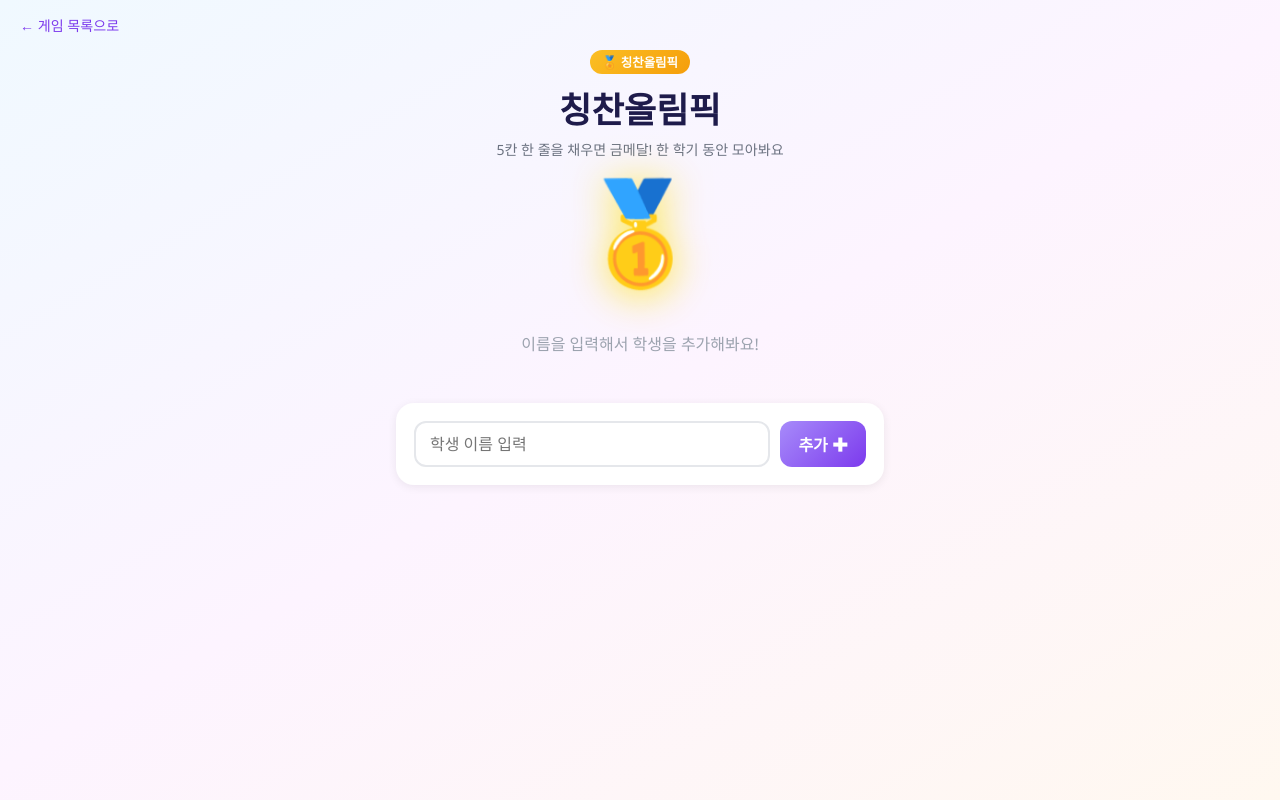
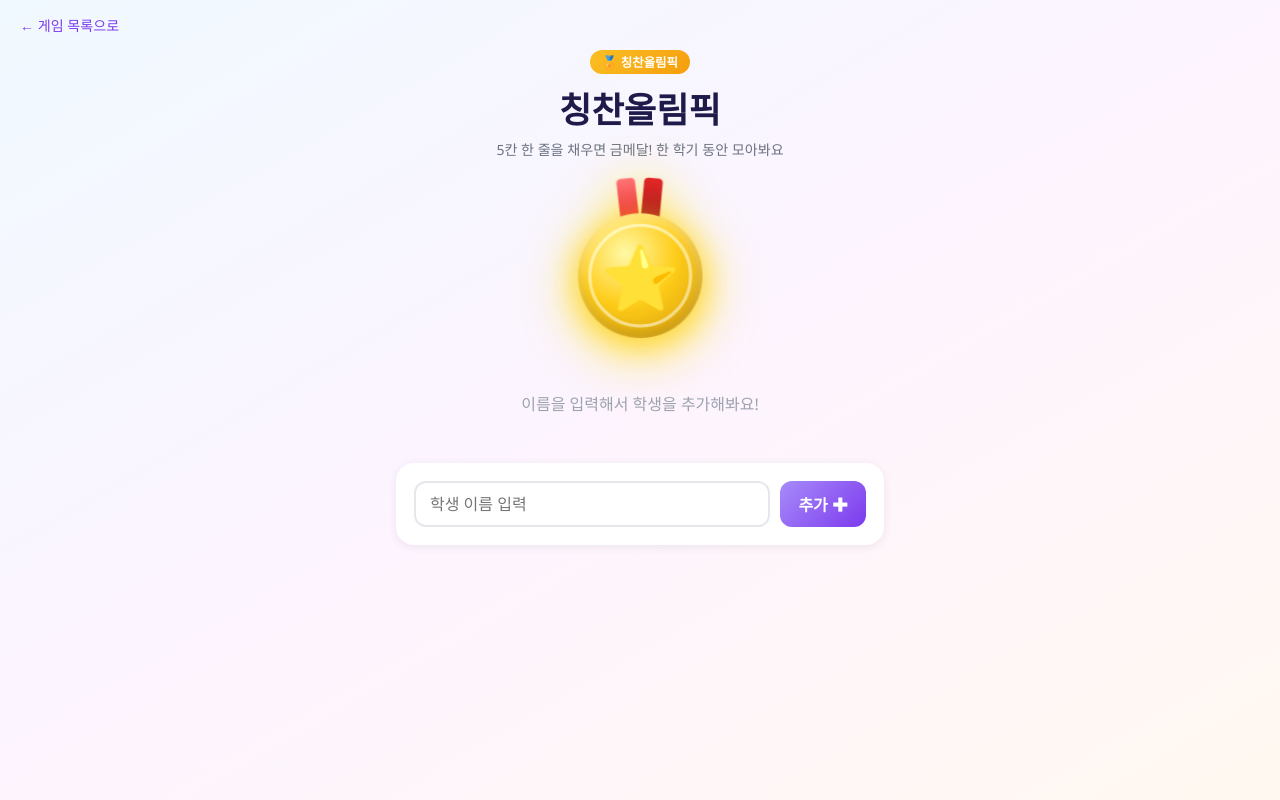
Before and after one commit to starbud2025-ux/game-school, a plain HTML site: page games/praise-sticker/index.html in a window 1280 px wide. Drawn offline with Linux system fonts and the light colour scheme.

Commit message:
칭찬올림픽: 금메달 커스텀 디자인 (숫자1 제거, 별 삽입)
Co-Authored-By: Claude Sonnet 4.6 <noreply@anthropic.com>

```diff
--- a/games/praise-sticker/index.html
+++ b/games/praise-sticker/index.html
@@ -216,15 +216,40 @@
     @keyframes cfFall { to { top: 110vh; opacity: 0; transform: rotate(540deg); } }
 
     /* Medal hero */
-    .medal-hero { text-align: center; margin: 2px 0 22px; }
-    .hero-medal {
-      font-size: 6rem; line-height: 1; display: inline-block;
+    .medal-hero { text-align: center; margin: 2px 0 24px; }
+    .custom-medal {
+      display: inline-flex; flex-direction: column; align-items: center;
       animation: heroShine 2.8s ease-in-out infinite;
     }
     @keyframes heroShine {
-      0%,100% { transform: scale(1) rotate(-3deg); filter: drop-shadow(0 4px 14px rgba(255,215,0,.55)); }
-      50%      { transform: scale(1.12) rotate(3deg); filter: drop-shadow(0 8px 30px rgba(255,215,0,1)) brightness(1.12); }
+      0%,100% { transform: scale(1) rotate(-3deg); filter: drop-shadow(0 6px 18px rgba(255,215,0,.6)); }
+      50%      { transform: scale(1.1) rotate(3deg); filter: drop-shadow(0 10px 34px rgba(255,215,0,1)) brightness(1.1); }
     }
+    .medal-ribbon { display: flex; gap: 5px; margin-bottom: -10px; }
+    .ribbon-l {
+      width: 18px; height: 44px;
+      background: linear-gradient(180deg, #f87171, #dc2626);
+      border-radius: 4px 4px 0 0; transform: rotate(-6deg);
+    }
+    .ribbon-r {
+      width: 18px; height: 44px;
+      background: linear-gradient(180deg, #dc2626, #991b1b);
+      border-radius: 4px 4px 0 0; transform: rotate(6deg);
+    }
+    .medal-disc {
+      width: 120px; height: 120px; border-radius: 50%;
+      background: radial-gradient(circle at 38% 32%, #fff0a0, #f5c518 45%, #c9920a 100%);
+      display: flex; align-items: center; justify-content: center;
+      box-shadow: 0 6px 28px rgba(245,197,24,.7),
+                  inset 0 -6px 12px rgba(0,0,0,.13),
+                  inset 0 6px 12px rgba(255,255,255,.4);
+      position: relative; z-index: 1;
+    }
+    .medal-disc::before {
+      content: ''; position: absolute; inset: 10px;
+      border-radius: 50%; border: 3px solid rgba(255,255,255,.5);
+    }
+    .medal-star { font-size: 3.8rem; line-height: 1; }
 
     /* Empty state */
     .empty { text-align: center; padding: 32px 0; color: #9ca3af; grid-column: 1/-1; }
@@ -245,7 +270,15 @@
     <p>5칸 한 줄을 채우면 금메달! 한 학기 동안 모아봐요</p>
   </div>
   <div class="medal-hero">
-    <div class="hero-medal">🥇</div>
+    <div class="custom-medal">
+      <div class="medal-ribbon">
+        <div class="ribbon-l"></div>
+        <div class="ribbon-r"></div>
+      </div>
+      <div class="medal-disc">
+        <span class="medal-star">⭐</span>
+      </div>
+    </div>
   </div>
   <div class="student-grid" id="student-grid"></div>
   <div class="add-form">
```
